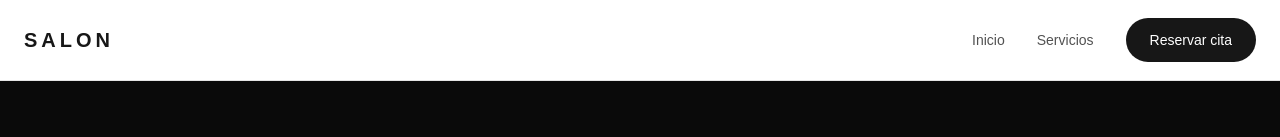
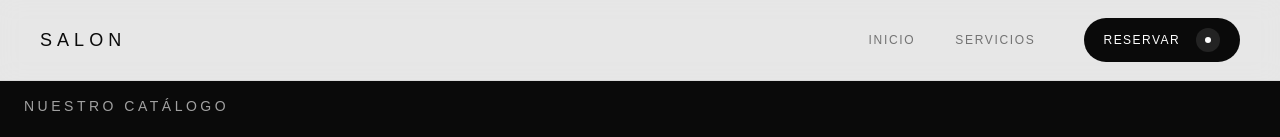
Before and after one commit to dvidaillet/salon-booking, a Next.js app: page /services in a window 1280 px wide. Shown: the top 137 px of the page. Built offline with nearby package versions, Linux system fonts and the light colour scheme.

Commit message:
omprove header

```diff
--- a/package.json
+++ b/package.json
@@ -11,6 +11,7 @@
   "dependencies": {
     "@supabase/ssr": "^0.12.5",
     "@supabase/supabase-js": "^2.112.4",
+    "motion": "^13.2.0",
     "next": "16.3.2",
     "react": "19.2.8",
     "react-dom": "19.2.8"
--- a/src/components/layout/Header.tsx
+++ b/src/components/layout/Header.tsx
@@ -1,91 +1,342 @@
 "use client";
 
 import Link from "next/link";
-import { useState } from "react";
+import { useEffect, useState } from "react";
+import { AnimatePresence, motion } from "motion/react";
+
+const navigation = [
+  {
+    label: "Inicio",
+    href: "/",
+  },
+  {
+    label: "Servicios",
+    href: "/services",
+  },
+  {
+    label: "Reservar",
+    href: "/booking",
+  },
+];
 
 export default function Header() {
   const [menuOpen, setMenuOpen] = useState(false);
+  const [scrolled, setScrolled] = useState(false);
+
+  /*
+   * Detectar scroll
+   */
+
+  useEffect(() => {
+    const handleScroll = () => {
+      setScrolled(window.scrollY > 30);
+    };
+
+    handleScroll();
+
+    window.addEventListener("scroll", handleScroll);
+
+    return () => {
+      window.removeEventListener("scroll", handleScroll);
+    };
+  }, []);
+
+  /*
+   * Bloquear scroll cuando el menú móvil está abierto
+   */
+
+  useEffect(() => {
+    if (menuOpen) {
+      document.body.style.overflow = "hidden";
+    } else {
+      document.body.style.overflow = "";
+    }
+
+    return () => {
+      document.body.style.overflow = "";
+    };
+  }, [menuOpen]);
 
   const closeMenu = () => {
     setMenuOpen(false);
   };
 
   return (
-    <header className="sticky top-0 z-50 border-b border-neutral-200 bg-white/95 backdrop-blur">
-      <div className="mx-auto flex h-20 max-w-7xl items-center justify-between px-6">
+    <>
+      <motion.header
+        initial={{
+          y: -20,
+          opacity: 0,
+        }}
+        animate={{
+          y: 0,
+          opacity: 1,
+        }}
+        transition={{
+          duration: 0.8,
+          ease: [0.22, 1, 0.36, 1],
+        }}
+        className={`fixed inset-x-0 top-0 z-50 transition-all duration-700 ${
+          scrolled
+            ? "px-4 pt-3 lg:px-6"
+            : "px-0 pt-0"
+        }`}
+      >
+        <div
+          className={`mx-auto transition-all duration-700 ${
+            scrolled
+              ? "max-w-7xl rounded-2xl border border-black/[0.06] bg-white/85 shadow-[0_10px_40px_rgba(0,0,0,0.06)] backdrop-blur-xl"
+              : "max-w-full border-b border-black/[0.06] bg-white/90 backdrop-blur-md"
+          }`}
+        >
+          <div
+            className={`mx-auto flex items-center justify-between px-6 transition-all duration-700 lg:px-10 ${
+              scrolled
+                ? "h-16"
+                : "h-20"
+            }`}
+          >
+            {/* ==================================================
+                LOGO
+            ================================================== */}
+
             <Link
               href="/"
               onClick={closeMenu}
-          className="text-xl font-semibold tracking-[0.2em] text-neutral-900"
+              className="group relative flex items-center"
             >
+              <span className="text-[18px] font-medium tracking-[0.28em] text-neutral-950">
                 SALON
+              </span>
+
+              <span className="absolute -bottom-1 left-0 h-px w-0 bg-neutral-950 transition-all duration-500 group-hover:w-full" />
             </Link>
 
-        <nav className="hidden items-center gap-8 md:flex">
+            {/* ==================================================
+                DESKTOP NAVIGATION
+            ================================================== */}
+
+            <nav className="hidden items-center gap-10 md:flex">
+              {navigation.map((item) => {
+                const isBooking = item.href === "/booking";
+
+                if (isBooking) {
+                  return (
                     <Link
-            href="/"
-            className="text-sm text-neutral-600 transition hover:text-neutral-950"
+                      key={item.href}
+                      href={item.href}
+                      className="group relative ml-2 flex items-center gap-4 overflow-hidden rounded-full bg-neutral-950 px-5 py-2.5 text-[12px] font-medium uppercase tracking-[0.12em] text-white transition-all duration-500 hover:bg-neutral-800"
                     >
-            Inicio
+                      <span className="relative z-10">
+                        {item.label}
+                      </span>
+
+                      <span className="relative z-10 flex h-6 w-6 items-center justify-center rounded-full bg-white/10">
+                        <span className="block h-1.5 w-1.5 rounded-full bg-white transition-transform duration-500 group-hover:scale-125" />
+                      </span>
                     </Link>
+                  );
+                }
 
+                return (
                   <Link
-            href="/services"
-            className="text-sm text-neutral-600 transition hover:text-neutral-950"
+                    key={item.href}
+                    href={item.href}
+                    className="group relative py-2 text-[12px] font-medium uppercase tracking-[0.14em] text-neutral-500 transition-colors duration-300 hover:text-neutral-950"
                   >
-            Servicios
+                    {item.label}
+
+                    <span className="absolute bottom-0 left-0 h-px w-0 bg-neutral-950 transition-all duration-500 group-hover:w-full" />
                   </Link>
+                );
+              })}
+            </nav>
 
-          <Link
-            href="/booking"
-            className="rounded-full bg-neutral-900 px-6 py-3 text-sm font-medium text-white transition hover:bg-neutral-700"
-          >
-            Reservar cita
-          </Link>
-        </nav>
+            {/* ==================================================
+                MOBILE BUTTON
+            ================================================== */}
 
             <button
               type="button"
-          aria-label="Abrir menú"
+              aria-label={
+                menuOpen
+                  ? "Cerrar menú"
+                  : "Abrir menú"
+              }
               aria-expanded={menuOpen}
-          onClick={() => setMenuOpen((value) => !value)}
-          className="flex h-10 w-10 items-center justify-center rounded-full border border-neutral-200 md:hidden"
+              onClick={() =>
+                setMenuOpen((value) => !value)
+              }
+              className="group relative flex h-11 w-11 items-center justify-center rounded-full border border-black/10 bg-white/50 md:hidden"
             >
-          <span className="text-xl">
-            {menuOpen ? "×" : "☰"}
+              <span className="relative flex h-4 w-5 flex-col justify-between">
+                <motion.span
+                  animate={
+                    menuOpen
+                      ? {
+                          y: 7,
+                          rotate: 45,
+                        }
+                      : {
+                          y: 0,
+                          rotate: 0,
+                        }
+                  }
+                  transition={{
+                    duration: 0.35,
+                  }}
+                  className="absolute left-0 top-0 h-px w-full bg-neutral-900"
+                />
+
+                <motion.span
+                  animate={
+                    menuOpen
+                      ? {
+                          opacity: 0,
+                          x: 8,
+                        }
+                      : {
+                          opacity: 1,
+                          x: 0,
+                        }
+                  }
+                  transition={{
+                    duration: 0.25,
+                  }}
+                  className="absolute left-0 top-[7px] h-px w-full bg-neutral-900"
+                />
+
+                <motion.span
+                  animate={
+                    menuOpen
+                      ? {
+                          y: 7,
+                          rotate: -45,
+                        }
+                      : {
+                          y: 14,
+                          rotate: 0,
+                        }
+                  }
+                  transition={{
+                    duration: 0.35,
+                  }}
+                  className="absolute left-0 top-0 h-px w-full bg-neutral-900"
+                />
               </span>
             </button>
           </div>
+        </div>
+      </motion.header>
 
+      {/* ======================================================
+          MOBILE MENU
+      ======================================================= */}
+
+      <AnimatePresence>
         {menuOpen && (
-        <div className="border-t border-neutral-200 bg-white px-6 py-6 md:hidden">
-          <nav className="flex flex-col gap-5">
+          <>
+            {/* Backdrop */}
+
+            <motion.div
+              initial={{
+                opacity: 0,
+              }}
+              animate={{
+                opacity: 1,
+              }}
+              exit={{
+                opacity: 0,
+              }}
+              transition={{
+                duration: 0.4,
+              }}
+              onClick={closeMenu}
+              className="fixed inset-0 z-40 bg-black/20 backdrop-blur-sm md:hidden"
+            />
+
+            {/* Menu */}
+
+            <motion.div
+              initial={{
+                opacity: 0,
+                y: -20,
+                scale: 0.98,
+              }}
+              animate={{
+                opacity: 1,
+                y: 0,
+                scale: 1,
+              }}
+              exit={{
+                opacity: 0,
+                y: -20,
+                scale: 0.98,
+              }}
+              transition={{
+                duration: 0.45,
+                ease: [0.22, 1, 0.36, 1],
+              }}
+              className="fixed inset-x-4 top-[88px] z-50 overflow-hidden rounded-3xl border border-black/[0.06] bg-[#fafaf9]/95 p-6 shadow-[0_25px_80px_rgba(0,0,0,0.12)] backdrop-blur-xl md:hidden"
+            >
+              <nav className="flex flex-col">
+                {navigation.map((item, index) => {
+                  const isBooking =
+                    item.href === "/booking";
+
+                  return (
+                    <motion.div
+                      key={item.href}
+                      initial={{
+                        opacity: 0,
+                        x: -15,
+                      }}
+                      animate={{
+                        opacity: 1,
+                        x: 0,
+                      }}
+                      transition={{
+                        delay: 0.08 + index * 0.06,
+                        duration: 0.4,
+                      }}
+                    >
                       <Link
-              href="/"
+                        href={item.href}
                         onClick={closeMenu}
-              className="text-neutral-700"
+                        className={`group flex items-center justify-between border-b border-black/[0.07] py-5 ${
+                          isBooking
+                            ? "text-neutral-950"
+                            : "text-neutral-600"
+                        }`}
                       >
-              Inicio
+                        <span className="text-lg font-light tracking-tight">
+                          {item.label}
+                        </span>
+
+                        <span className="text-sm text-neutral-400 transition-transform duration-300 group-hover:translate-x-1">
+                          ↗
+                        </span>
                       </Link>
+                    </motion.div>
+                  );
+                })}
+              </nav>
 
-            <Link
-              href="/services"
-              onClick={closeMenu}
-              className="text-neutral-700"
-            >
-              Servicios
-            </Link>
+              {/* Bottom information */}
 
-            <Link
-              href="/booking"
-              onClick={closeMenu}
-              className="rounded-full bg-neutral-900 px-6 py-3 text-center text-sm font-medium text-white"
-            >
-              Reservar cita
-            </Link>
-          </nav>
+              <div className="mt-8 flex items-center justify-between">
+                <span className="text-[9px] uppercase tracking-[0.25em] text-neutral-400">
+                  Beauty & Care
+                </span>
+
+                <span className="text-[9px] uppercase tracking-[0.25em] text-neutral-400">
+                  Est. 2026
+                </span>
               </div>
+            </motion.div>
+          </>
         )}
-    </header>
+      </AnimatePresence>
+    </>
   );
 }
```
Also changed, not shown: 1 other file (tests, documents, lock files or other folders). Lines whose indentation alone changed are shown as unchanged.
